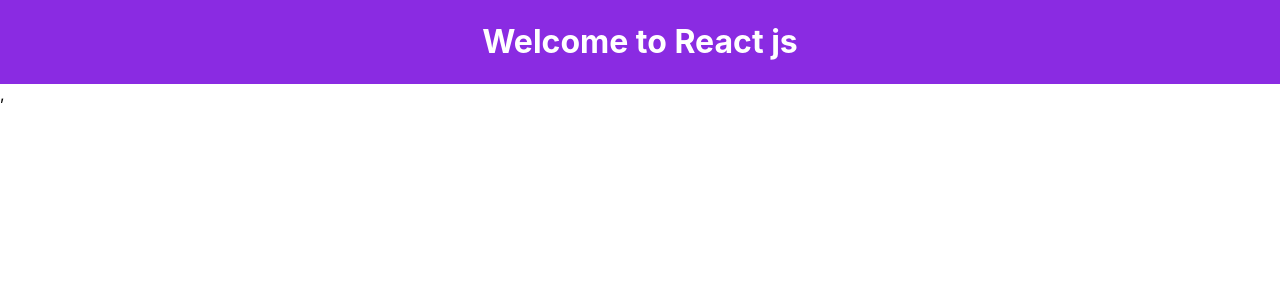
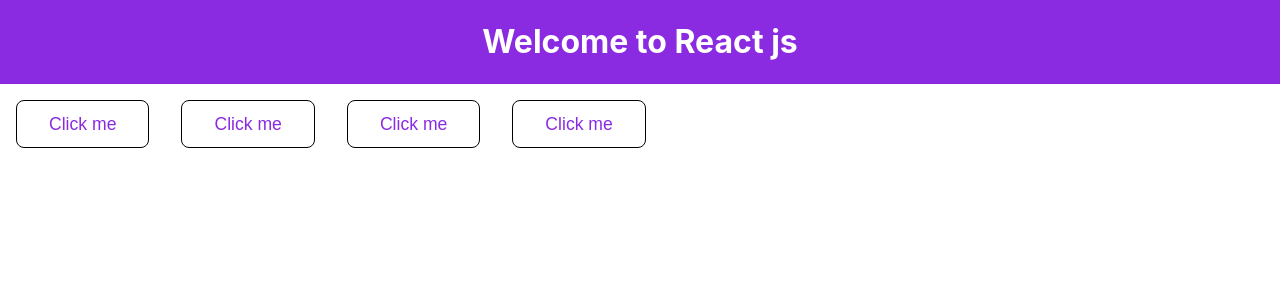
Before and after one commit to pandurang-sadgir/react_concepts, a React (Create React App) app: page / in a window 1280 px wide. Shown: the top 300 px of the page. Built offline with nearby package versions, Linux system fonts and the light colour scheme.

Commit message:
create the button componet and use it into root componet App.js

```diff
--- a/src/App.js
+++ b/src/App.js
@@ -1,13 +1,21 @@
 import './App.css';
+import MyButton from './components/Buttons/button';
+
 
 function App() {
   return (
-    <div className="heading">
-      <header>
-        <h1 >Welcome to React js</h1>
-      </header>
-    </div>
+    <><div className="heading">
+       <header>
+        <h1>Welcome to React js</h1>
+       </header>
+      </div>
+      <MyButton />
+      <MyButton />
+      <MyButton />
+      <MyButton />
+    </>
   );
 }
 
+
 export default App;
--- /dev/null
+++ b/src/components/Buttons/button.css
@@ -0,0 +1,14 @@
+.button{
+    padding: 0.8rem 2rem;
+    background-color: white;
+    margin: 1rem;
+    border: none;
+    outline: none;
+    border: 0.01rem black solid;
+    border-radius: 0.5rem;
+    text-align: center;
+    font-size: 1.1rem;
+    cursor: pointer;
+    color: blueviolet;
+
+}
--- /dev/null
+++ b/src/components/Buttons/button.js
@@ -0,0 +1,8 @@
+import './button.css';
+function MyButton (){
+    return (
+        <button className="button"> Click me</button>
+    )
+}
+
+export default MyButton;
--- a/src/index.js
+++ b/src/index.js
@@ -6,11 +6,11 @@
 
 const root = ReactDOM.createRoot(document.getElementById('root'));
 root.render(
-  // <React.StrictMode>
-  <div>
-    <App />,
-    </div>
-  // </React.StrictMode>
+  <React.StrictMode>
+
+    <App />
+
+   </React.StrictMode>
 );
 
 // If you want to start measuring performance in your app, pass a function
```
